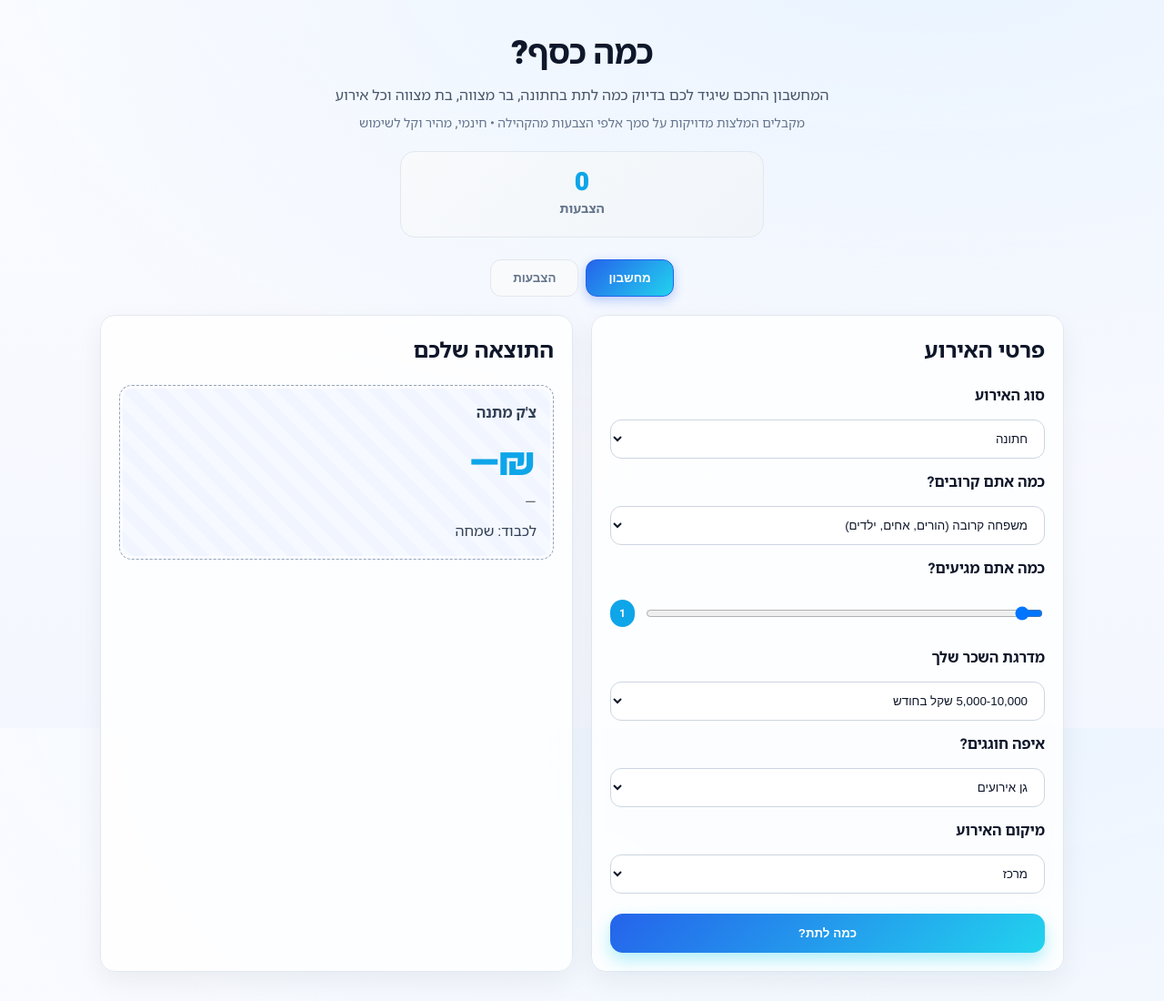
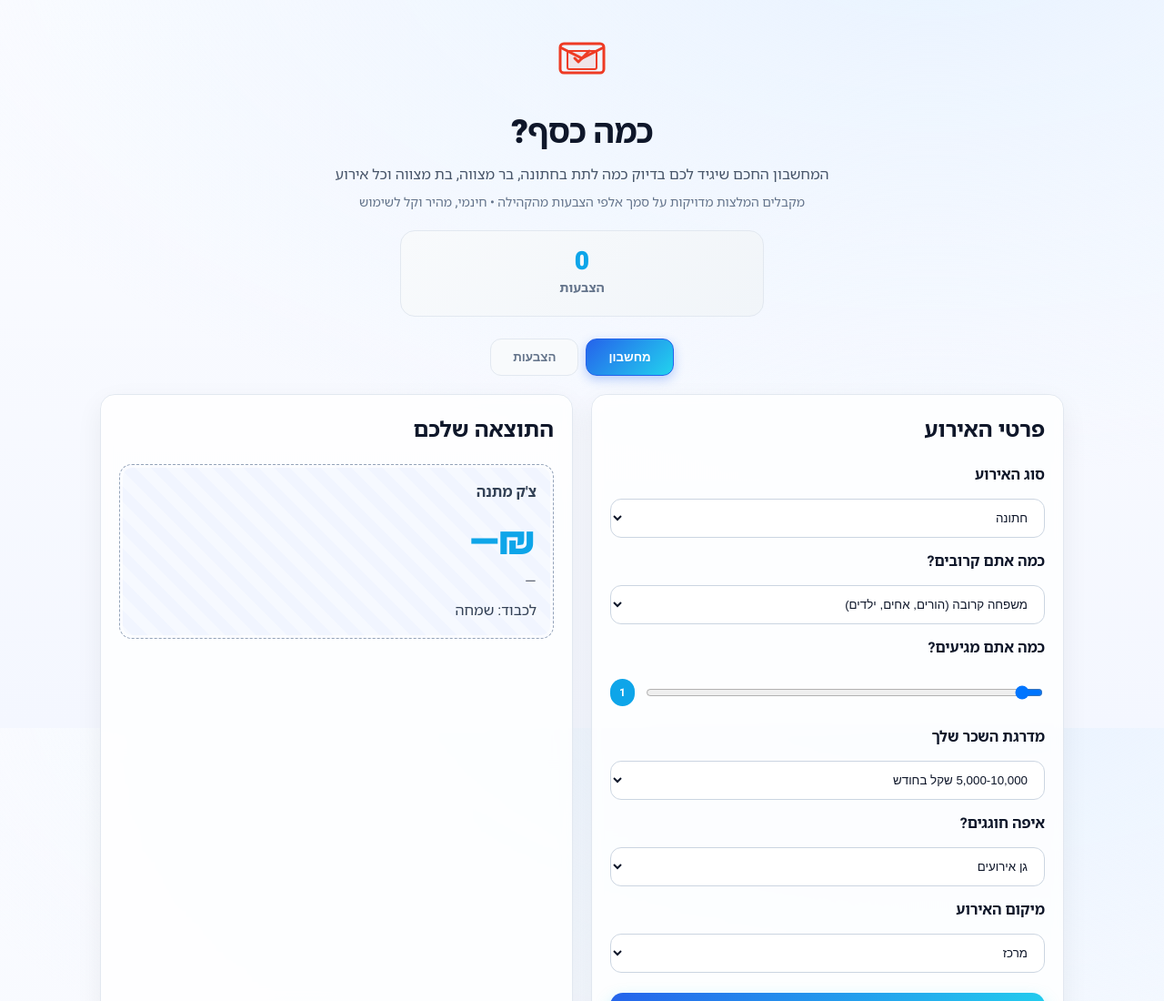
Before and after one commit to MrShiboletGit/Kamakesef, a website: page index.html in a window 1280 px wide. Shown: the top 1100 px of the page at 91% size. Drawn offline with Linux system fonts and the light colour scheme; no server answers.

Commit message:
Add site logo with envelope and checkmark design

```diff
--- a/index.html
+++ b/index.html
@@ -13,6 +13,9 @@
 </head>
 <body>
 	<header class="app-header">
+		<div class="logo-container">
+			<img src="logo.svg" alt="כמה כסף? - לוגו" class="site-logo" />
+		</div>
 		<h1>כמה כסף?</h1>
 		<p class="subtitle">המחשבון החכם שיגיד לכם בדיוק כמה לתת בחתונה, בר מצווה, בת מצווה וכל אירוע</p>
 		<p class="subtitle-info">מקבלים המלצות מדויקות על סמך אלפי הצבעות מהקהילה • חינמי, מהיר וקל לשימוש</p>
--- a/styles.css
+++ b/styles.css
@@ -12,6 +12,21 @@ body {
 .app-header {
 	padding: 32px 20px 12px;
 	text-align: center;
+}
+
+.logo-container {
+	margin-bottom: 16px;
+}
+
+.site-logo {
+	width: 64px;
+	height: 64px;
+	filter: brightness(0) saturate(100%) invert(27%) sepia(51%) saturate(2878%) hue-rotate(346deg) brightness(104%) contrast(97%);
+	transition: transform 0.2s ease;
+}
+
+.site-logo:hover {
+	transform: scale(1.05);
 }
 .app-header h1 {
 	margin: 0 0 8px;
```
Also changed, not shown: logo.svg (added).
